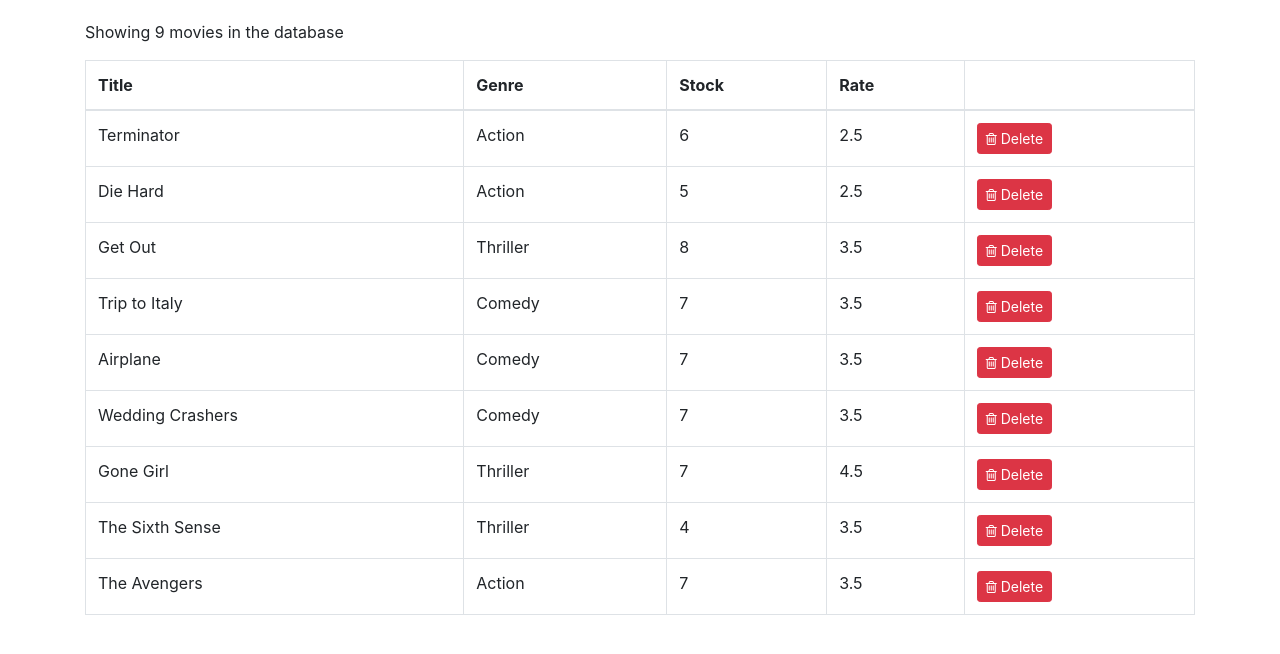
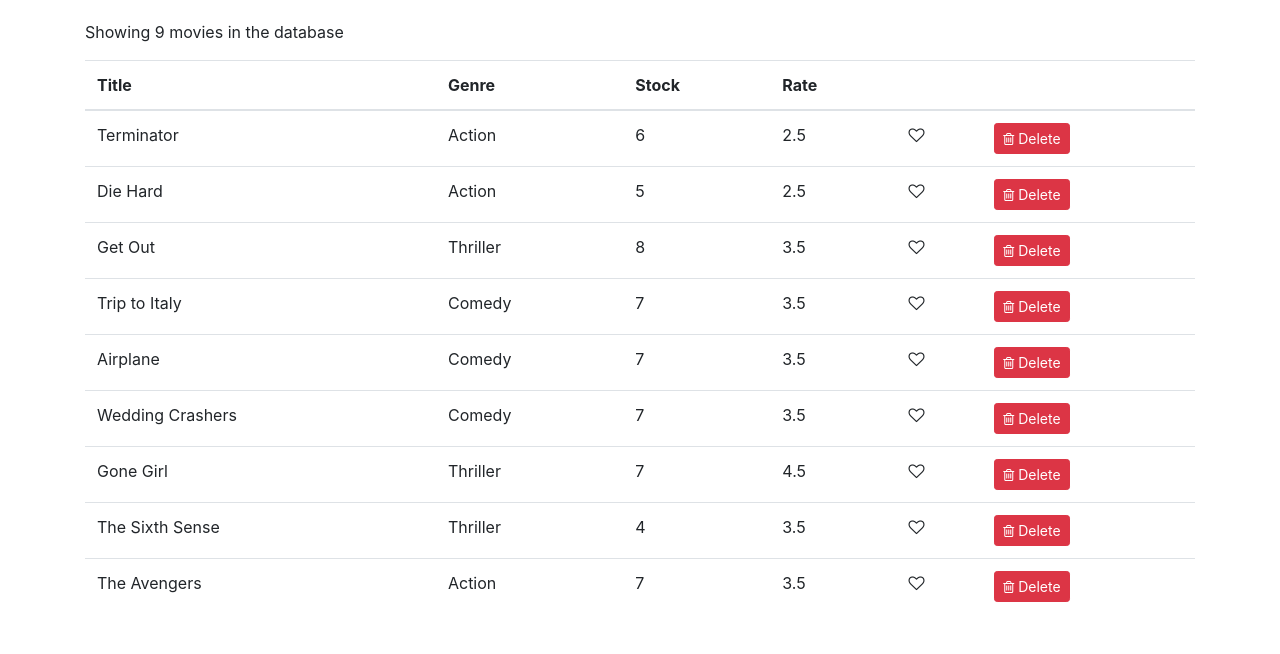
Before and after one commit to aliyousufdev/react-practice, a React (Create React App) app: page / in a window 1280 px wide. Shown: the top 654 px of the page. Built offline with nearby package versions, Linux system fonts and the light colour scheme.

Commit message:
like button component //unfinished

```diff
--- /dev/null
+++ b/src/components/likeButton.jsx
@@ -0,0 +1,11 @@
+import React from "react";
+
+const LikeButton = (props) => {
+	const styles = {
+		pointer: 'cursor'
+	};
+	if (props.liked) return <i style={styles} className="fa fa-heart"/>;
+	return <i style={styles} className="fa fa-heart-o"/>
+};
+
+export default LikeButton;
--- a/src/components/movies.jsx
+++ b/src/components/movies.jsx
@@ -1,6 +1,7 @@
 import React, {Fragment} from "react";
 import {getMovies} from "../services/fakeMovieService";
 import {isEmpty, map, prop, filter, path} from "ramda";
+import LikeButton from "./likeButton";
 
 class Movies extends React.Component {
 
@@ -9,7 +10,11 @@
 	};
 
 	componentDidMount() {
-		this.setState({movies: getMovies()})
+		const movies = getMovies().map(m => {
+			m.liked = false;
+			return m;
+		});
+		this.setState({movies})
 	}
 
 	render() {
@@ -27,13 +32,14 @@
 				<Fragment>
 					<p>Showing {this.movieCounts()} movies in the database</p>
 					<div className="table-responsive">
-						<table className="table table-bordered">
+						<table className="table">
 							<thead>
 							<tr>
 								<th>Title</th>
 								<th>Genre</th>
 								<th>Stock</th>
 								<th>Rate</th>
+								<th/>
 								<th/>
 							</tr>
 							</thead>
@@ -56,6 +62,9 @@
 				<td>{movie.genre.name}</td>
 				<td>{movie.numberInStock}</td>
 				<td>{movie.dailyRentalRate}</td>
+				<td>
+					<LikeButton liked={movie.liked}/>
+				</td>
 				<td>
 					<button
 						className="btn btn-danger btn-sm"
```
